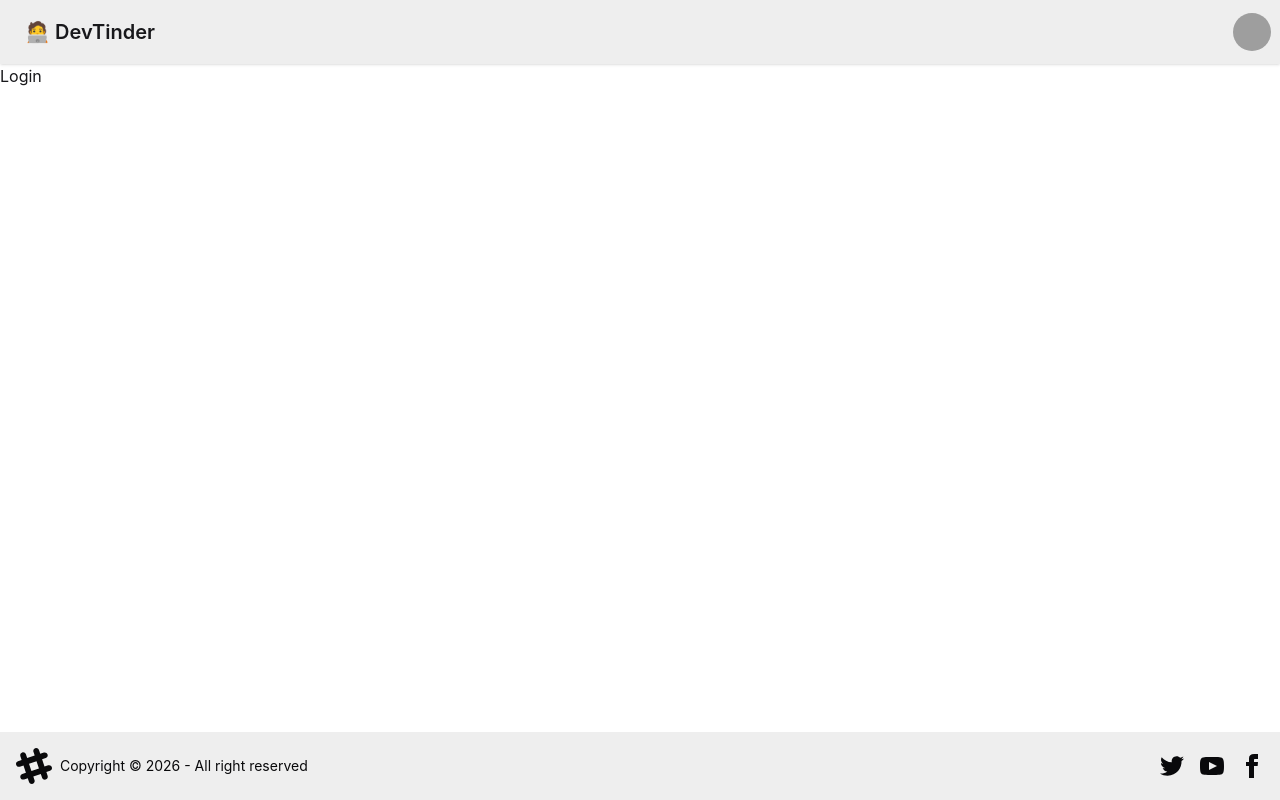
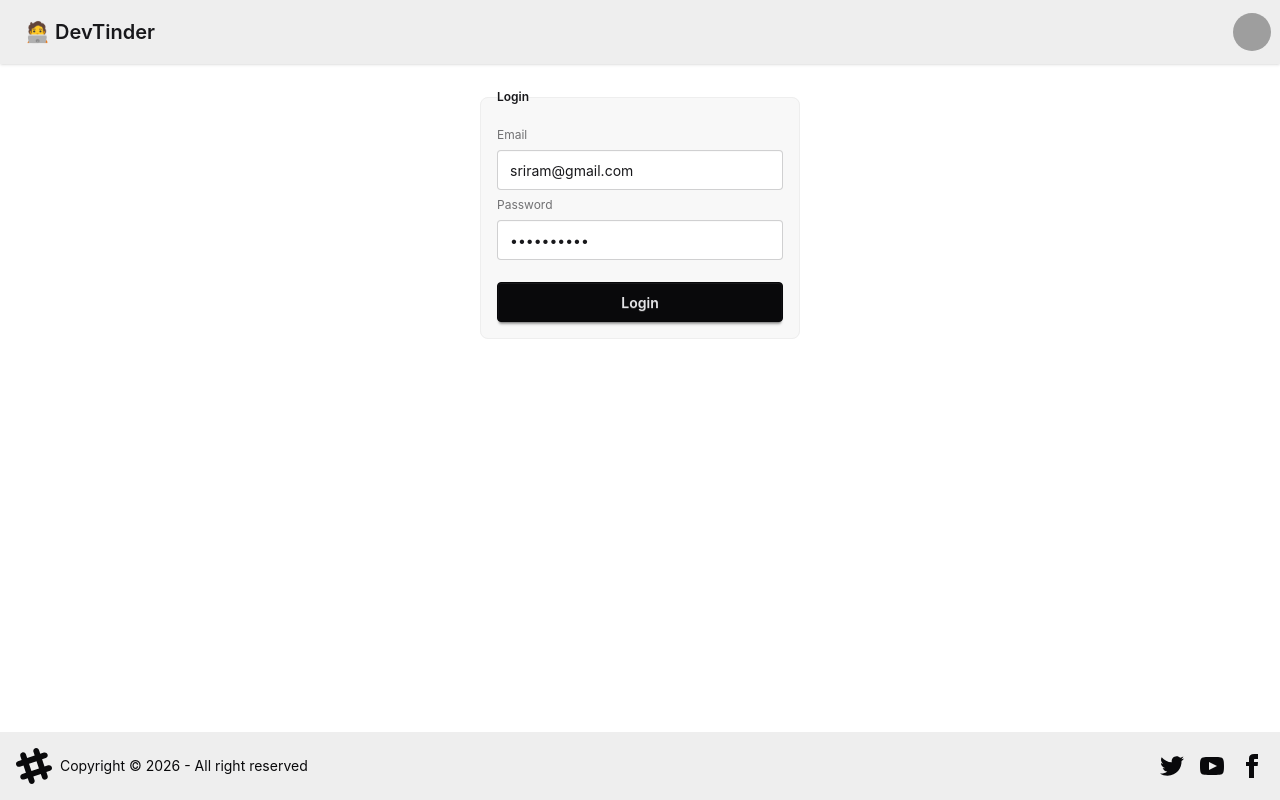
Before and after one commit to NagamallaGowtham/devTinder_frontend, a React (Vite) app: page /login in a window 1280 px wide. Built offline with nearby package versions, Linux system fonts and the light colour scheme; grey boxes are pictures that could not be loaded.

Commit message:
integrated login api

```diff
--- a/package.json
+++ b/package.json
@@ -11,6 +11,7 @@
   },
   "dependencies": {
     "@tailwindcss/vite": "^4.2.2",
+    "axios": "^1.10.0",
     "react": "^19.2.4",
     "react-dom": "^19.2.4",
     "react-router-dom": "^7.13.2",
--- a/src/components/Login.jsx
+++ b/src/components/Login.jsx
@@ -1,8 +1,34 @@
-import React from 'react'
+import React, { useState } from 'react'
+import axios from 'axios';
 
 const Login = () => {
+  const [email, setEmail] = useState("sriram@gmail.com");
+  const [password, setPassword] = useState("Sriram@123");
+
+  const handleForm = async () => {
+    try {
+      const res = await axios.post("http://localhost:3000/login", {
+        emailId: email,
+        password: password
+      }, {withCredentials: true});
+    } catch(e) {
+      console.log(e.message);
+    }
+  }
   return (
-    <div>Login</div>
+    <div className='flex justify-center my-4'>
+      <fieldset className="fieldset bg-base-200 border-base-300 rounded-box w-xs border p-4">
+        <legend className="fieldset-legend">Login</legend>
+
+        <label className="label">Email</label>
+        <input type="email" className="input" placeholder="Email" value={email} onChange={e => setEmail(e.target.value)} />
+
+        <label className="label">Password</label>
+        <input type="password" className="input" placeholder="Password" value={password} onChange={e => setPassword(e.target.value)} />
+
+        <button className="btn btn-neutral mt-4" onClick={handleForm}>Login</button>
+      </fieldset>
+    </div>
   )
 }
 
```
Also changed, not shown: 1 other file (tests, documents, lock files or other folders).
